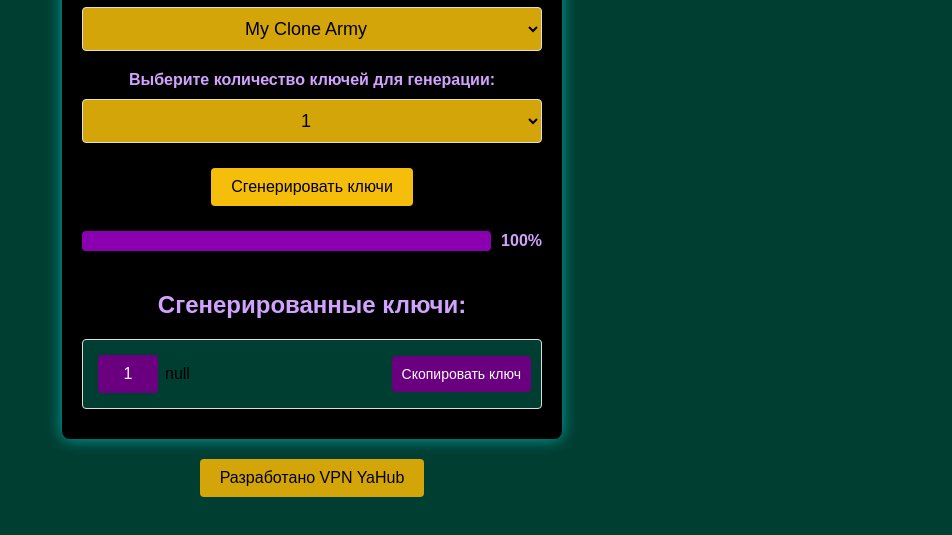
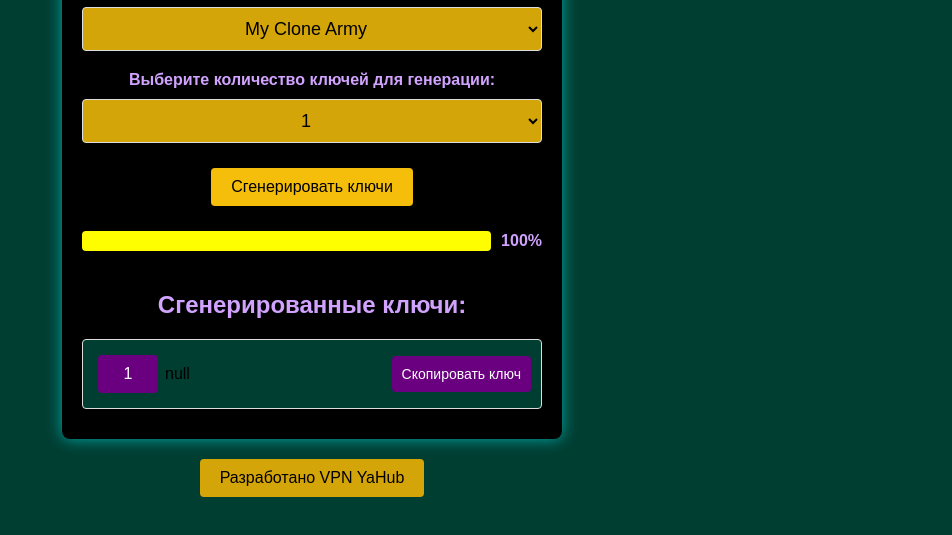
Before and after one commit to Bionik9013/hamster, a plain HTML site: page index.html in a window 1280 px wide. Both pictures are taken after a click on the button "Сгенерировать ключи". Shown: the part 227-762 px from the top of the page, without its empty margins (328-1280 px from the left). Drawn offline with Linux system fonts and the light colour scheme; no server answers.

Commit message:
Update styles.css

```diff
--- a/styles.css
+++ b/styles.css
@@ -93,7 +93,7 @@ select option {
 .progress-bar {
     width: 0%;
     height: 20px;
-    background-color: #8A00B0;
+    background-color: #fffe00;
     border-radius: 4px;
     transition: width 0.3s;
 }
```
